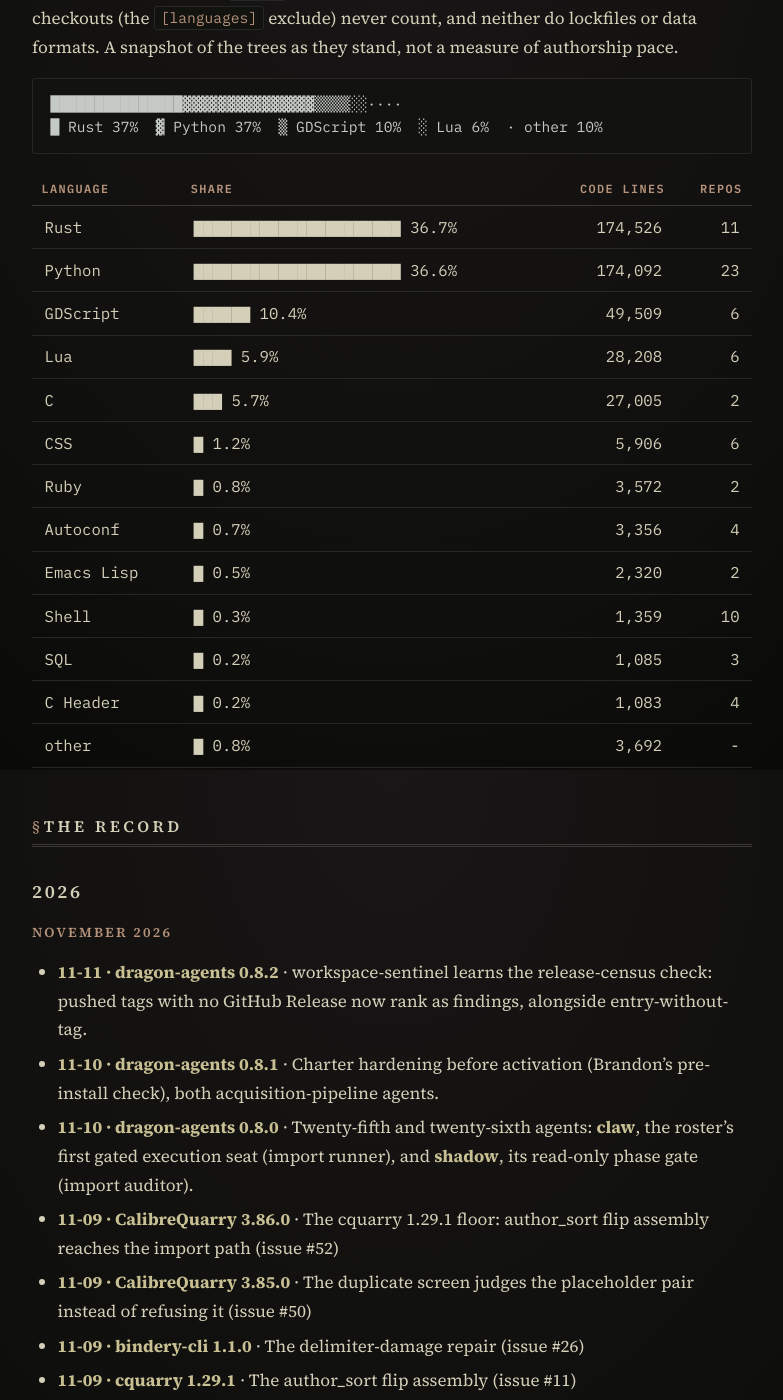
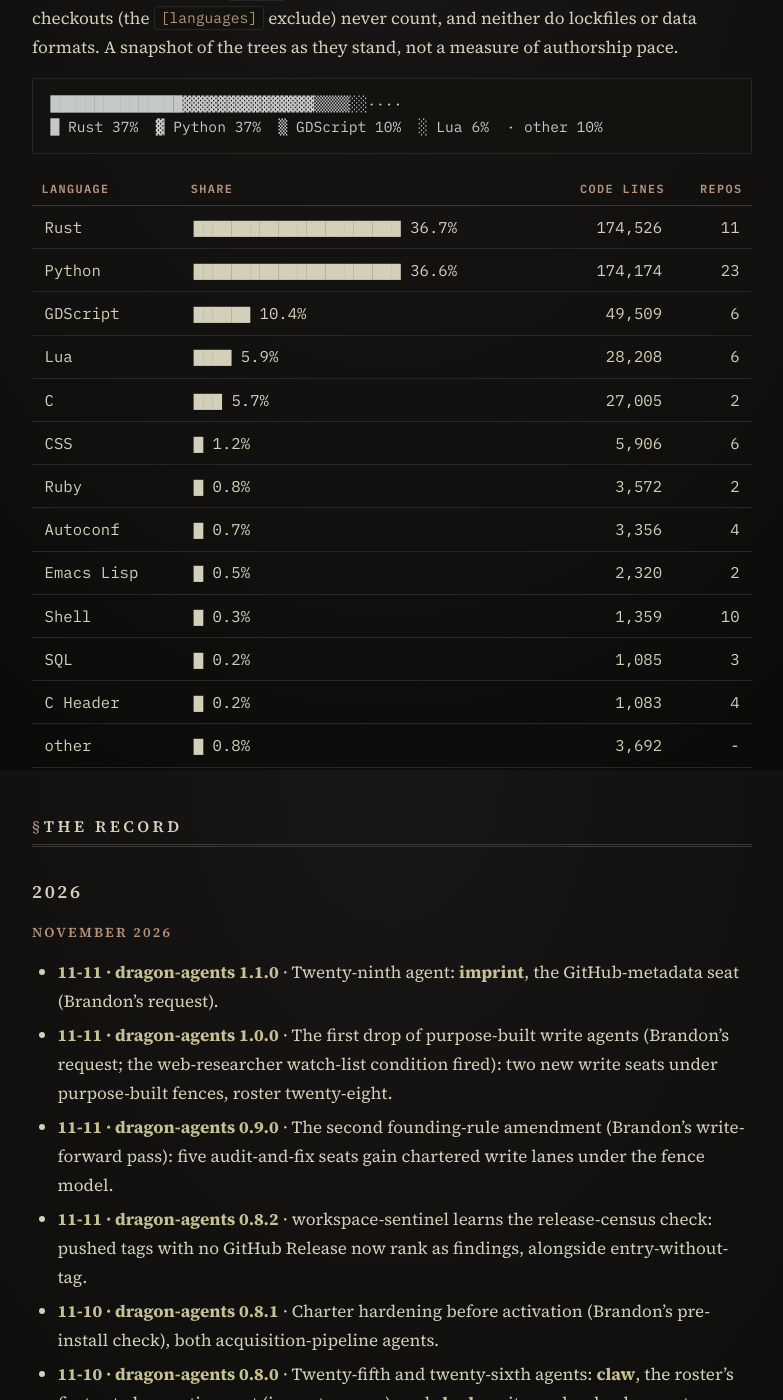
Before and after one commit to VirInvictus/VirInvictus.github.io, a Jekyll site: the page built from patchnotes.md, in a window 1280 px wide and 1400 px high, scrolled down 10030 px. Shown: the whole window, without its empty margins (248-1031 px from the left). Built offline with Jekyll 4.4.1, drawn with Linux system fonts in a browser that asks for light colours; some of the changed text lies outside the part shown.

Commit message:
docs: annals refresh, 2026-11-11

```diff
--- a/patchnotes.md
+++ b/patchnotes.md
@@ -42,14 +42,14 @@ remain canonical; this file is a projection, reproducible with
 | [Quire](https://github.com/VirInvictus/Quire) | Soulver-style notepad calculator for Linux: plain-text sheets where prose and expressions share the page and answers fill a results column. | 22 | 1.5.3 | 2026-10-09 | 114 | 2026-10-05 |
 | [Carrel](https://github.com/VirInvictus/Carrel) | Contract and theme for a single-user Calibre reading room (CSS + docs; the code lives in the calibre-web fork). | 20 | 0.9.10 | 2026-09-15 | 72 | 2026-06-11 |
 | crash-course | Arcade aircraft-crash damage-maximizer (Burnout's crash mode rebuilt around airliners), built for my son. | 19 | 0.18.0 | 2026-10-07 | 31 | 2026-10-04 |
+| [dragon-agents](https://github.com/VirInvictus/dragon-agents) | Local ZCode plugin of twenty-three read-only research subagents: repo mapping, release audits, CI triage, markets and finance briefs. | 14 | 1.1.0 | 2026-11-11 | 24 | 2026-09-03 |
 | Vestibule | One-directional Obsidian-vault to org-roam converter with a dry-run install. | 12 | 0.11.0 | 2026-09-15 | 55 | 2026-07-25 |
 | [vir-gtk](https://github.com/VirInvictus/vir-gtk) | Shared GTK4 styling and D-Bus portal layer for the Vir Invictus desktop suite (replaces libadwaita). | 12 | 1.4.3 | 2026-10-06 | 51 | 2026-08-23 |
 | [vir-search](https://github.com/VirInvictus/vir-search) | Domain-agnostic Rust library parsing Calibre-style search expressions into a typed AST. | 12 | 1.4.3 | 2026-09-15 | 60 | 2026-08-23 |
 | [Topograph](https://github.com/VirInvictus/Topograph) | Filesystem size explorer: lazy tree view plus a squarified cushion treemap (a qdirstat analog). | 11 | 0.4.1 | 2026-10-07 | 53 | 2026-08-14 |
-| [dragon-agents](https://github.com/VirInvictus/dragon-agents) | Local ZCode plugin of twenty-three read-only research subagents: repo mapping, release audits, CI triage, markets and finance briefs. | 11 | 0.8.2 | 2026-11-11 | 21 | 2026-09-03 |
 | [raindrop-cli](https://github.com/VirInvictus/raindrop-cli) | Dependency-free Raindrop.io CLI for bookmarks, collections, tags, and highlights, with a Pinboard backend and two-way sync. | 11 | 0.7.0 | 2026-09-15 | 53 | 2026-07-18 |
 | whisker-street | Discord stock market where the server members are the stocks: presence-driven prices and a CPMM market maker. | 11 | 0.7.0 | 2026-10-24 | 16 | 2026-10-22 |
-| annals | This generator: the workspace's whole work record, rendered from every repo's patchnotes and git history. | 9 | 0.6.0 | 2026-11-04 | 95 | 2026-10-09 |
+| annals | This generator: the workspace's whole work record, rendered from every repo's patchnotes and git history. | 9 | 0.6.0 | 2026-11-04 | 96 | 2026-10-09 |
 | [saforums.koplugin](https://github.com/VirInvictus/saforums.koplugin) | KOReader plugin reading the Something Awful Forums as native e-reader widgets: login, unread tracking, bookmarks. | 9 | 0.5.4 | 2026-10-24 | 63 | 2026-10-08 |
 | [2-kobo-style-sleepscreen-banner-prettified](https://github.com/VirInvictus/2-kobo-style-sleepscreen-banner-prettified) | KOReader user patch redrawing the sleep screen as a Kobo-style floating card (prettified fork). | 8 | 2.1.4 | 2026-09-14 | 29 | 2026-07-05 |
 | [vir-tui](https://github.com/VirInvictus/vir-tui) | TUI primitive library (curses menus, prompts, progress, mouse plus type-to-filter) powering the Python CLI toolchain. | 8 | 2.5.0 | 2026-09-14 | 51 | 2026-08-23 |
@@ -98,7 +98,7 @@ Code lines measured by `tokei` over each tracked repo's tree: reference clones a
 | Language | Share | Code lines | Repos |
 |---|---|---:|---:|
 | Rust | ▇▇▇▇▇▇▇▇▇▇▇▇▇▇▇▇▇▇▇▇▇▇ 36.7% | 174,526 | 11 |
-| Python | ▇▇▇▇▇▇▇▇▇▇▇▇▇▇▇▇▇▇▇▇▇▇ 36.6% | 174,092 | 23 |
+| Python | ▇▇▇▇▇▇▇▇▇▇▇▇▇▇▇▇▇▇▇▇▇▇ 36.6% | 174,174 | 23 |
 | GDScript | ▇▇▇▇▇▇ 10.4% | 49,509 | 6 |
 | Lua | ▇▇▇▇ 5.9% | 28,208 | 6 |
 | C | ▇▇▇ 5.7% | 27,005 | 2 |
@@ -117,6 +117,9 @@ Code lines measured by `tokei` over each tracked repo's tree: reference clones a
 
 #### November 2026
 
+- **11-11 · dragon-agents 1.1.0** · Twenty-ninth agent: **imprint**, the GitHub-metadata seat (Brandon's request).
+- **11-11 · dragon-agents 1.0.0** · The first drop of purpose-built write agents (Brandon's request; the web-researcher watch-list condition fired): two new write seats under purpose-built fences, roster twenty-eight.
+- **11-11 · dragon-agents 0.9.0** · The second founding-rule amendment (Brandon's write-forward pass): five audit-and-fix seats gain chartered write lanes under the fence model.
 - **11-11 · dragon-agents 0.8.2** · workspace-sentinel learns the release-census check: pushed tags with no GitHub Release now rank as findings, alongside entry-without-tag.
 - **11-10 · dragon-agents 0.8.1** · Charter hardening before activation (Brandon's pre-install check), both acquisition-pipeline agents.
 - **11-10 · dragon-agents 0.8.0** · Twenty-fifth and twenty-sixth agents: **claw**, the roster's first gated execution seat (import runner), and **shadow**, its read-only phase gate (import auditor).
```
Also changed, not shown: other parts of patchnotes.md (+6 -6 lines), _includes/ledger.md (+1 -1 lines), patchnotes/feed.xml (+18 -18 lines).
